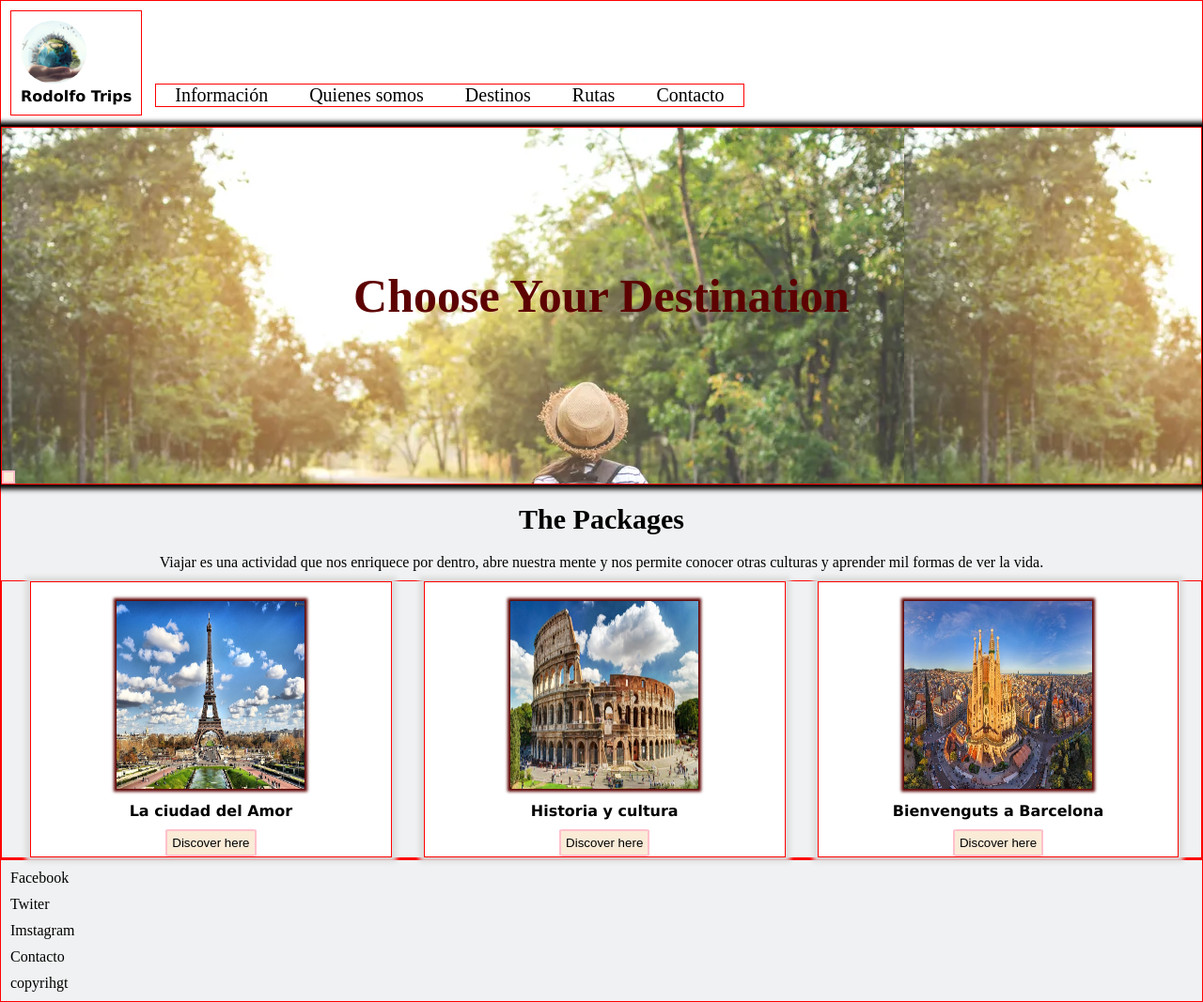
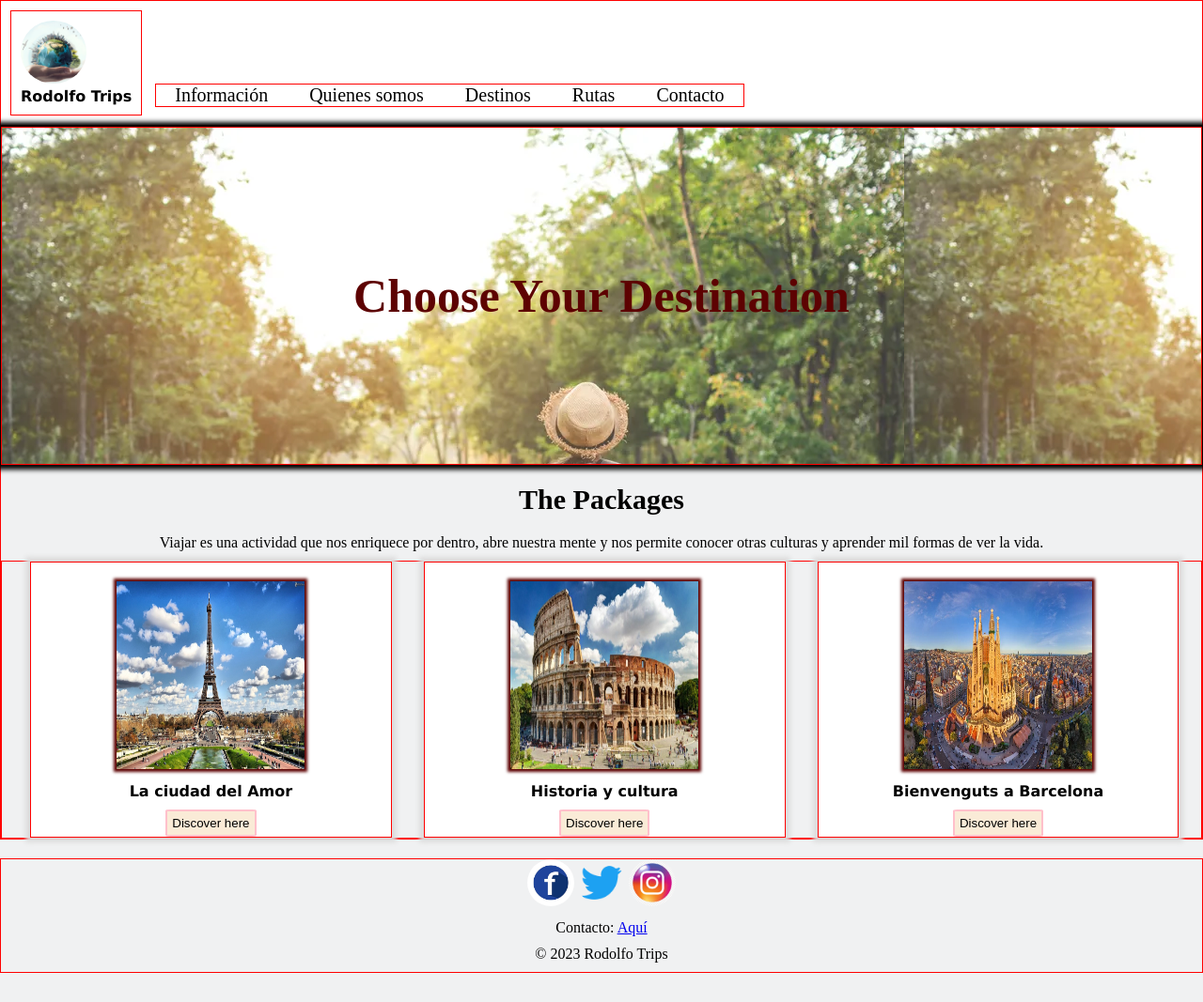
Before and after one commit to Rodolfofyto/html_7_ejc_2, a plain HTML site: page index2.html in a window 1280 px wide. Shown: the whole page at 94% size. After the commit the page ends 1036 px from the top, so only its background shows below. Drawn offline with Linux system fonts and the light colour scheme.

Commit message:
mejora style

```diff
--- a/index2.html
+++ b/index2.html
@@ -28,7 +28,6 @@
     <main>
         <section class="titulo">
             <h1>Choose Your Destination</h1>
-            <button></button>
         </section>
         <h2 class="producto">The Packages</h2>
         <p class="producto">Viajar es una actividad que nos enriquece por dentro, abre nuestra mente y nos permite
@@ -36,7 +35,7 @@
             y aprender mil formas de ver la vida.</p>
         <section>
             <article class="paris">
-                <img src="/París/paris-eiffel.jpg" alt="">
+                <img src="/París/paris-eiffel.jpg" alt="" />
                 <p>La ciudad del Amor</p>
                 <button><a href="">Discover here</a></button>
             </article>
@@ -53,11 +52,11 @@
         </section>
     </main>
     <footer>
-        <p>Facebook</p>
-        <p>Twiter</p>
-        <p>Imstagram</p>
-        <p>Contacto</p>
-        <p>copyrihgt</p>
+        <a href="" target="_blank"><img src="fblogo.jpg" title="Facebbok" alt="logo Facebbok" /></a>
+        <a href="" target="_blank"><img src="twlogo.png" title="Twiter" alt="logo Twiter" /></a>
+        <a href="" target="_blank"><img src="instlogo.png" title="Instagram" alt="logo Instagram" /></a>
+        <p>Contacto: <a href="mailto:gcaribe14@hotmail.com">Aquí</a></p>
+        <p>&copy; 2023 Rodolfo Trips</p>
     </footer>
 </body>
 
--- a/style2.css
+++ b/style2.css
@@ -35,7 +35,17 @@ header nav {
 
 header nav ul li {
     display: inline-block;
+}
 
+li:hover {
+    text-transform: uppercase;
+    background-color: gray;
+    padding: 10px;
+}
+
+li a:hover {
+    color: white;
+    transition: 0, 9;
 }
 
 header nav ul li a {
@@ -110,6 +120,10 @@ button a {
     color: black;
 }
 
+button:hover{
+    text-transform: uppercase;
+    padding: 10px;
+}
 header,
 figure,
 nav,
@@ -122,3 +136,12 @@ footer {
 
 
 /* Estos son los estilos del footer */
+footer {
+    text-align: center;
+    margin-top: 20px;
+}
+
+footer img {
+    width: 50px;
+    border-radius: 50%;
+}
```
